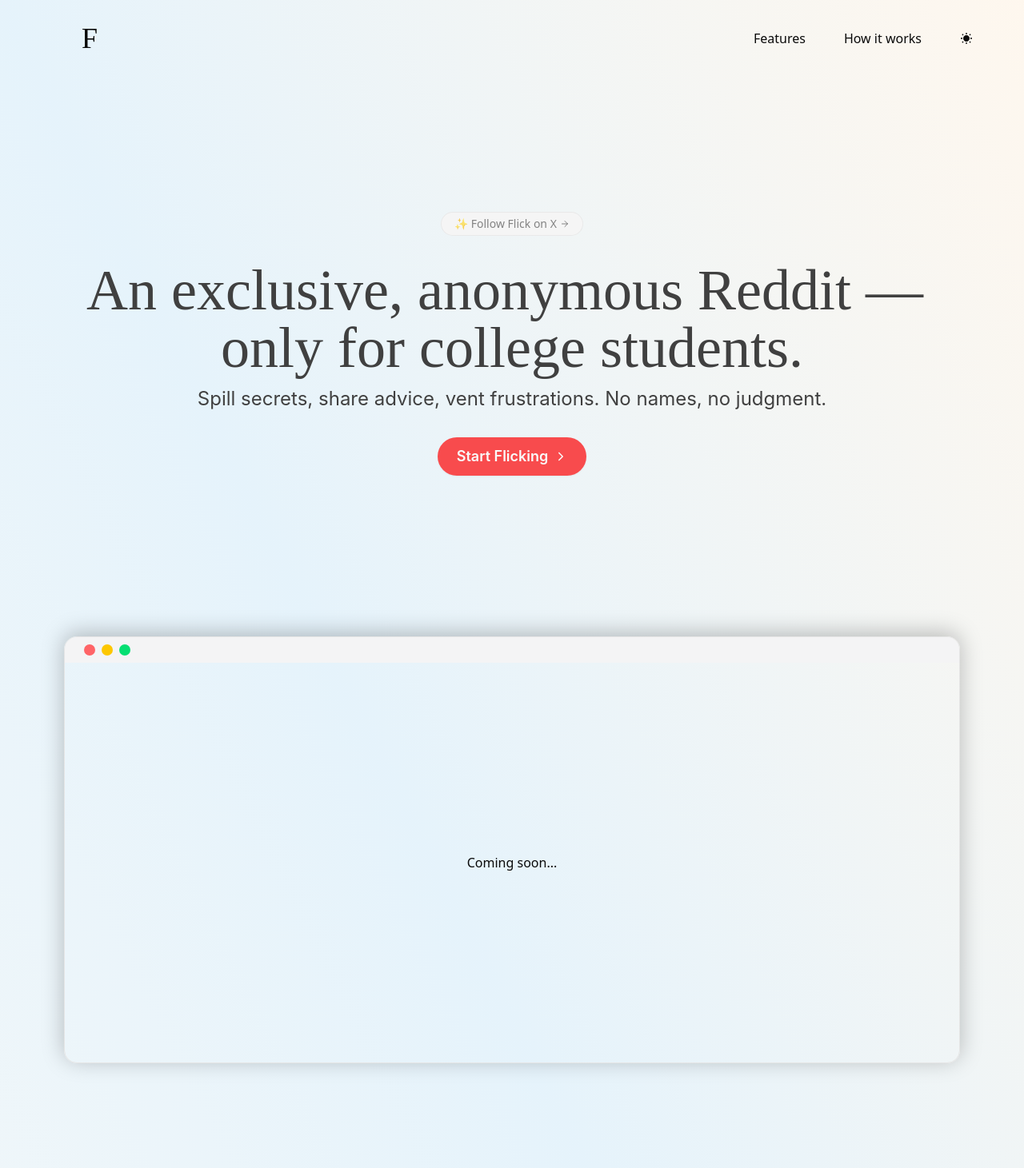
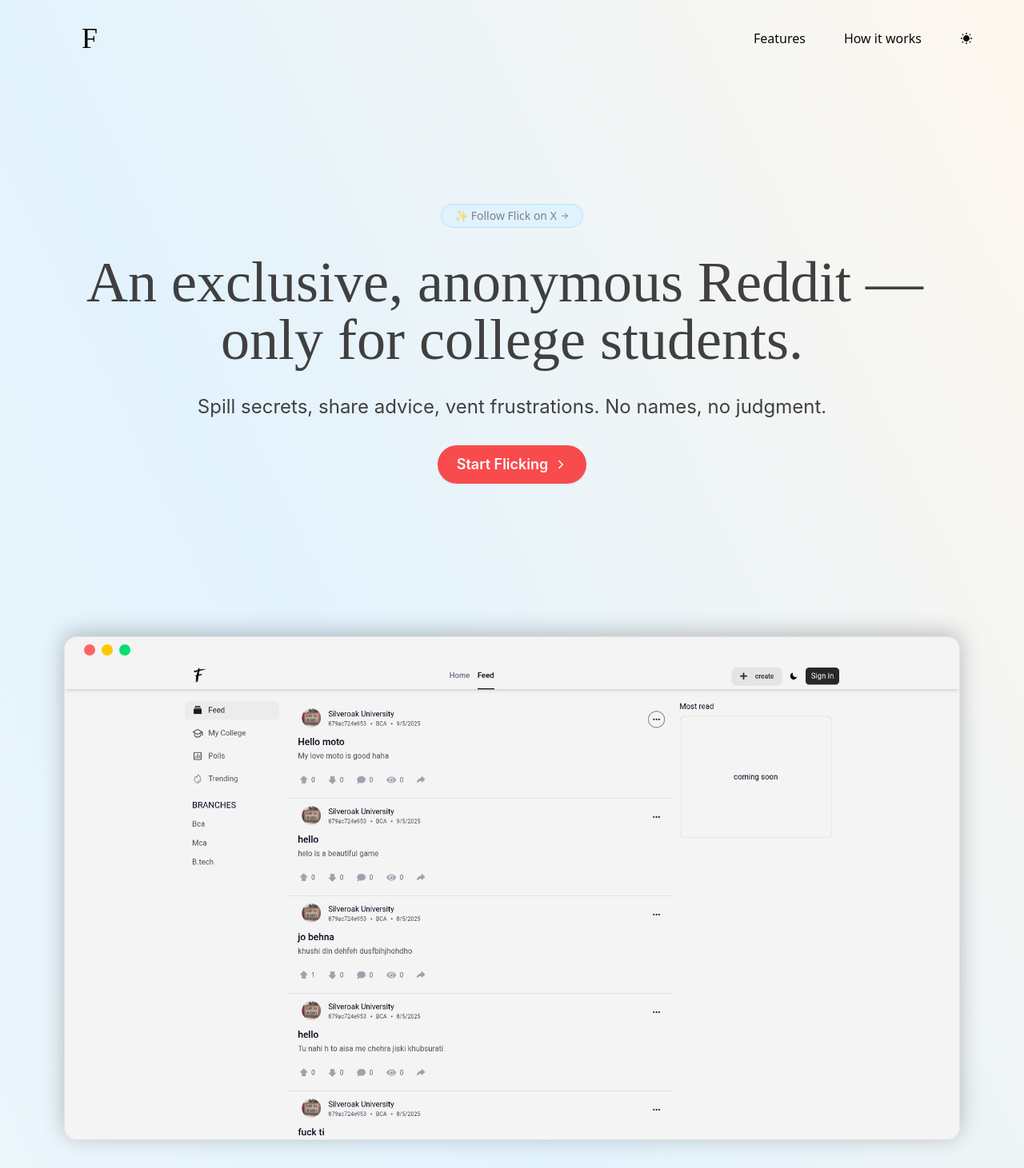
Before and after one commit to Dhvanitmonpara/flick-landing, a Next.js app: page / in a window 1280 px wide. Shown: the top 1461 px of the page at 80% size. Built offline with nearby package versions, Linux system fonts and the light colour scheme.

Commit message:
spacing adjustments

```diff
--- a/src/app/page.tsx
+++ b/src/app/page.tsx
@@ -11,14 +11,14 @@ import { HiOutlineUserCircle } from "react-icons/hi";
 
 export default function Home() {
   return (
-    <div className="min-h-screen bg-gradient-to-tr from-sky-50/60 via-sky-100/80 dark:from-sky-900/30 dark:via-sky-950/50 to-background">
+    <div className="min-h-screen bg-gradient-to-tr from-sky-50/70 via-sky-100/90 dark:from-sky-900/30 dark:via-sky-950/50 to-background">
       <Header />
       <div className="max-w-6xl mx-auto px-4">
         <div className="flex flex-col justify-center items-center gap-8 h-[500px] md:h-[600px] lg:h-[700px] pb-8">
           <AnimateWrapper delay={0.3} once>
             <div
               className={cn(
-                "group rounded-full border border-black/5 bg-neutral-100 text-base text-white transition-all ease-in hover:cursor-pointer hover:bg-neutral-200 dark:border-white/5 dark:bg-neutral-900 dark:hover:bg-neutral-800",
+                "group rounded-full border border-sky-500/20 bg-sky-100 text-base text-zinc-950 transition-all ease-in hover:cursor-pointer hover:bg-sky-200 dark:border-sky-500/20 dark:bg-sky-950/60 dark:hover:bg-sky-900",
               )}
             >
               <AnimatedShinyText className="inline-flex text-xs md:text-sm cursor-pointer items-center justify-center px-4 py-1 transition ease-out hover:text-neutral-600 hover:duration-300 hover:dark:text-neutral-400">
@@ -31,7 +31,7 @@ export default function Home() {
             <TextAnimate as="h1" delay={0.4} className="font-neue-montreal text-center text-4xl sm:text-5xl md:text-6xl lg:text-7xl" animation="blurInUp" by="word" once>
               An exclusive, anonymous Reddit — only for college students.
             </TextAnimate>
-            <TextAnimate delay={0.6} className="font-inter text-center pt-3 text-lg sm:text-xl md:text-2xl" animation="blurInUp" by="word" once>
+            <TextAnimate delay={0.6} className="font-inter text-center mt-8 text-lg sm:text-xl md:text-2xl" animation="blurInUp" by="word" once>
               Spill secrets, share advice, vent frustrations. No names, no judgment.
             </TextAnimate>
           </div>
@@ -47,9 +47,7 @@ export default function Home() {
               <span className="rounded-full bg-green-400 w-3.5 h-3.5"></span>
             </div>
           </div>
-          <div className="flex justify-center items-center h-[500px]">
-            <p>Coming soon...</p>
-          </div>
+          <img src="/landing-mockup.png" alt="mockup" />
         </div>
         <div className="mt-32">
           <h3 className="text-3xl font-semibold font-inter text-center mb-12">
--- a/src/components/landing/Header.tsx
+++ b/src/components/landing/Header.tsx
@@ -37,7 +37,7 @@ function Header() {
   return (
     <div
       className={`sticky flex justify-between items-center transition-all duration-300 mx-auto z-50 ${scrolled
-        ? 'top-0 lg:top-8 lg:rounded-full shadow-md h-14 lg:max-w-4xl px-12 lg:px-2 bg-background'
+        ? 'top-0 lg:top-6 lg:rounded-full shadow-md h-14 lg:max-w-4xl px-12 lg:px-2 bg-background'
         : 'top-0 lg:rounded-full shadow-md h-14 max-w-4xl px-12 lg:px-0 sm:bg-transparent sm:shadow-none sm:h-24 sm:max-w-6xl'
         }`}
     >
```
Also changed, not shown: public/landing-mockup.png (added).
